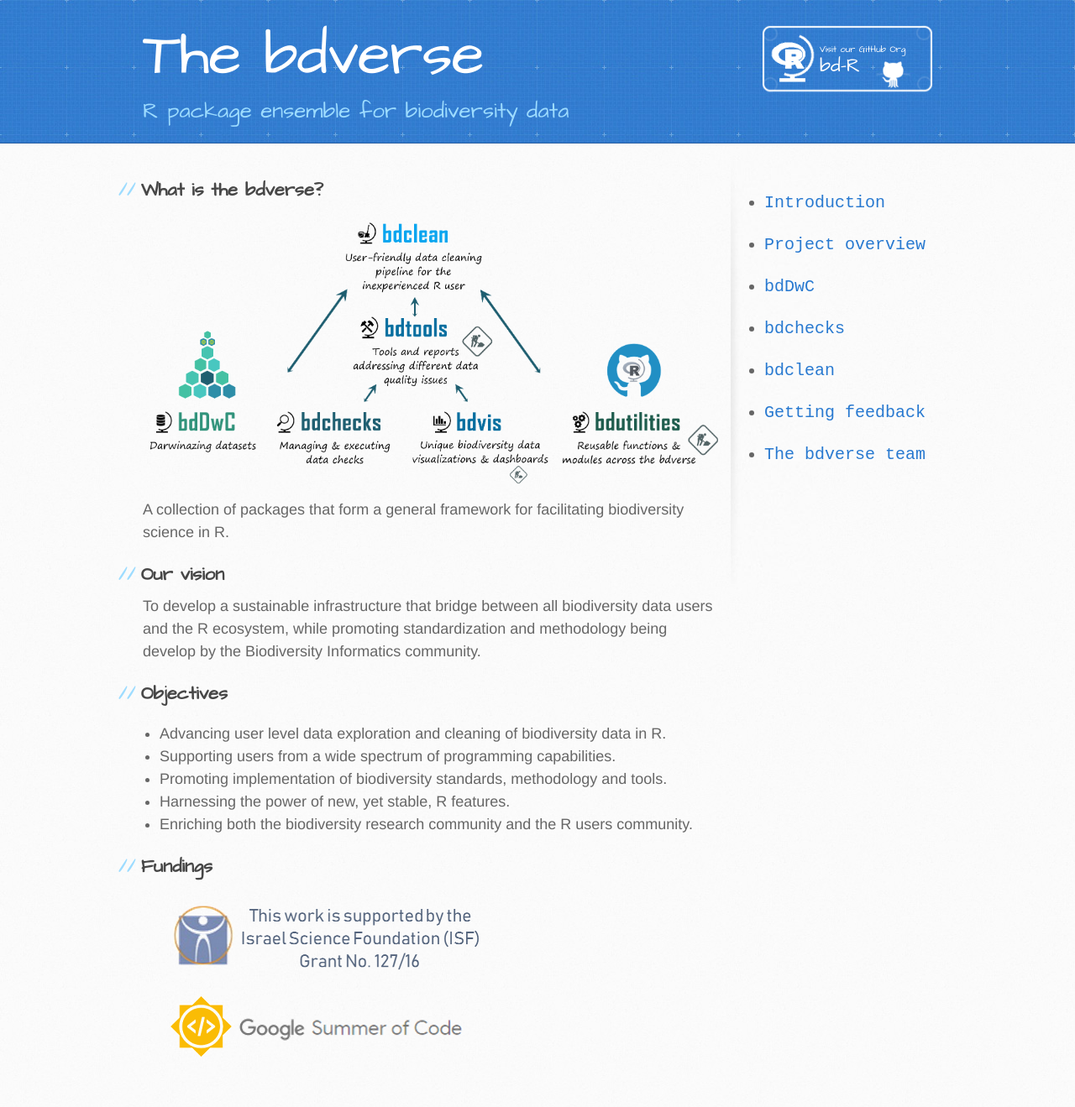
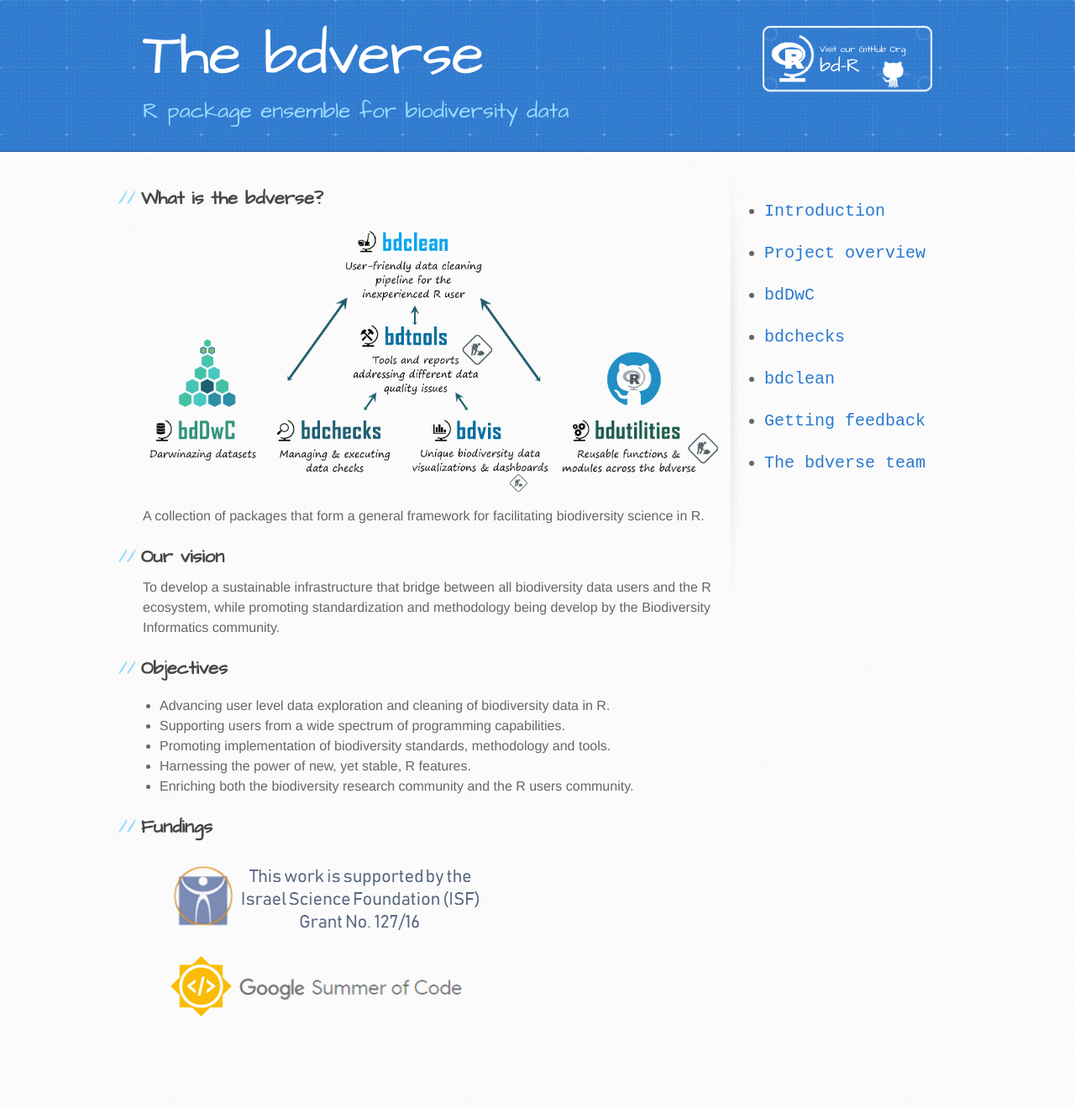
Before and after one commit to bd-R/The-bdverse, a Jekyll site: the page built from index.md, in a window 1280 px wide. Shown: the whole page at 84% size. Built offline with Jekyll 4.4.1, drawn with Linux system fonts in a browser that asks for light colours; our own code applies the rules of GitHub Pages for plain Markdown files; after the commit the page ends 1267 px from its top, so only the background shows below that.

Commit message:
Update jekyll-theme-architect.scss

```diff
--- a/_sass/jekyll-theme-architect.scss
+++ b/_sass/jekyll-theme-architect.scss
@@ -5,7 +5,7 @@
 /* LAYOUT STYLES */
 body {
   font-family: 'Helvetica Neue', Helvetica, Arial, serif;
-  font-size: 18px;
+  font-size: 16px;
   font-weight: 400;
   line-height: 1.5;
   color: #666;
@@ -25,7 +25,7 @@ a:hover {
 
 header {
   padding-top: 30px;
-  padding-bottom: 20px;
+  padding-bottom: 30px;
   font-family: 'Architects Daughter', 'Helvetica Neue', Helvetica, Arial, serif;
   background: #2e7bcf url(../images/header-bg.jpg) 0 0 repeat-x;
   border-bottom: solid 1px #275da1;
```
